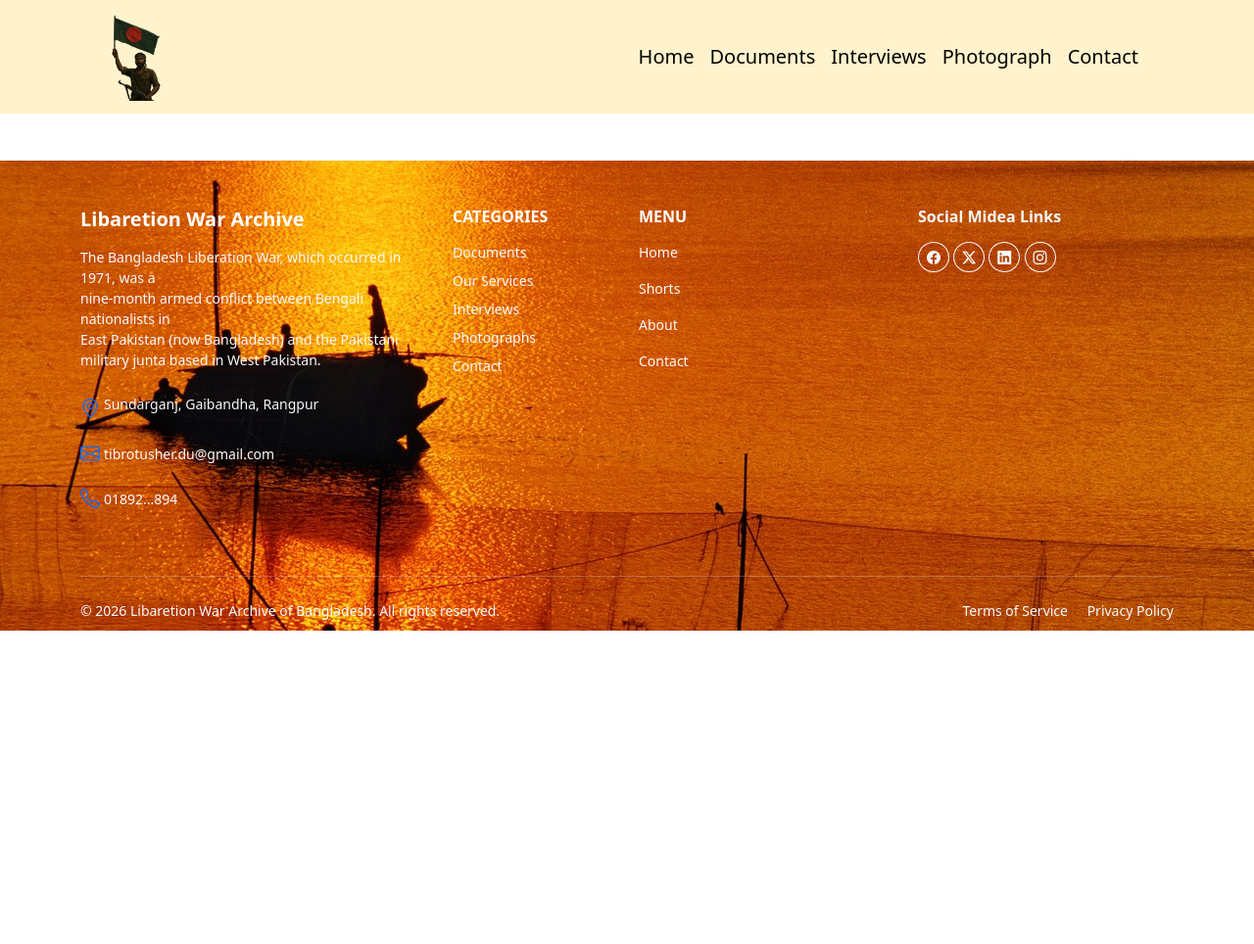
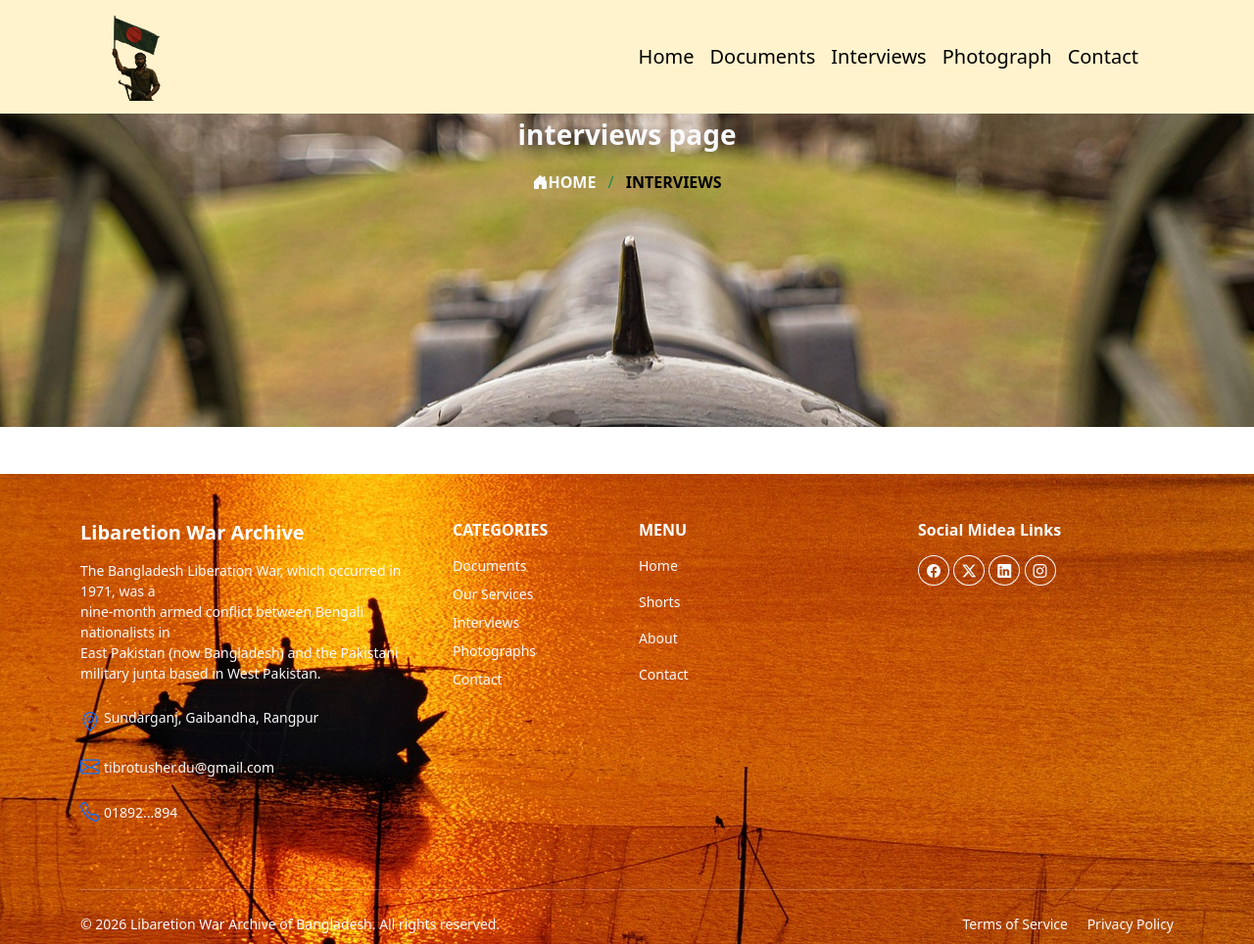
Before and after one commit to tibrotusher/Job_Project, a plain HTML site: page job_01/interviews.html in a window 1280 px wide. Shown: the whole page at 98% size. Before the commit the page ends 800 px from the top, so only its background shows below. Drawn offline with nearby package versions, Linux system fonts and the light colour scheme.

Commit message:
breadcrumb section add

```diff
--- a/job_01/assets/css/style.css
+++ b/job_01/assets/css/style.css
@@ -2,6 +2,15 @@
   margin: 0;
   padding: 0;
   box-sizing: border-box;
+}
+
+#breadcrumb {
+  background: url(../img/breadcrumb.jpg);
+  background-repeat: no-repeat;
+  height: 40vh;
+  background-size: cover;
+  color: white;
+  background-position: center;
 }
 
 .text-break {
--- a/job_01/interviews.html
+++ b/job_01/interviews.html
@@ -60,6 +60,23 @@
       </nav>
     </div>
   </header>
+
+  <!-- breadcrumb section here -->
+  <section id="breadcrumb">
+    <div class="container-fluid">
+      <div class="row">
+        <div class="breadcrumbs-caption text-center">
+          <text-uppercase class="text-light fs-3 fw-bold">interviews page</text-uppercase>
+          <div class="breadcrumbs-caption-btn pt-3">
+            <a href="" class="text-uppercase text-decoration-none text-light fw-bold"><i
+                class="bi bi-house-door-fill"></i>home</a>
+            <span class=" mx-2 text-success">/</span>
+            <a href="" class="text-uppercase text-decoration-none fw-bold text-black">interviews</a>
+          </div>
+        </div>
+      </div>
+    </div>
+  </section>
 
   <!-- Big Custom Footer -->
   <footer class=" text-light pt-5 pb-4 mt-5">
```
Also changed, not shown: job_01/contact.html (+17 -0 lines), job_01/document.html (+15 -1 lines), job_01/photograph.html (+17 -0 lines).
